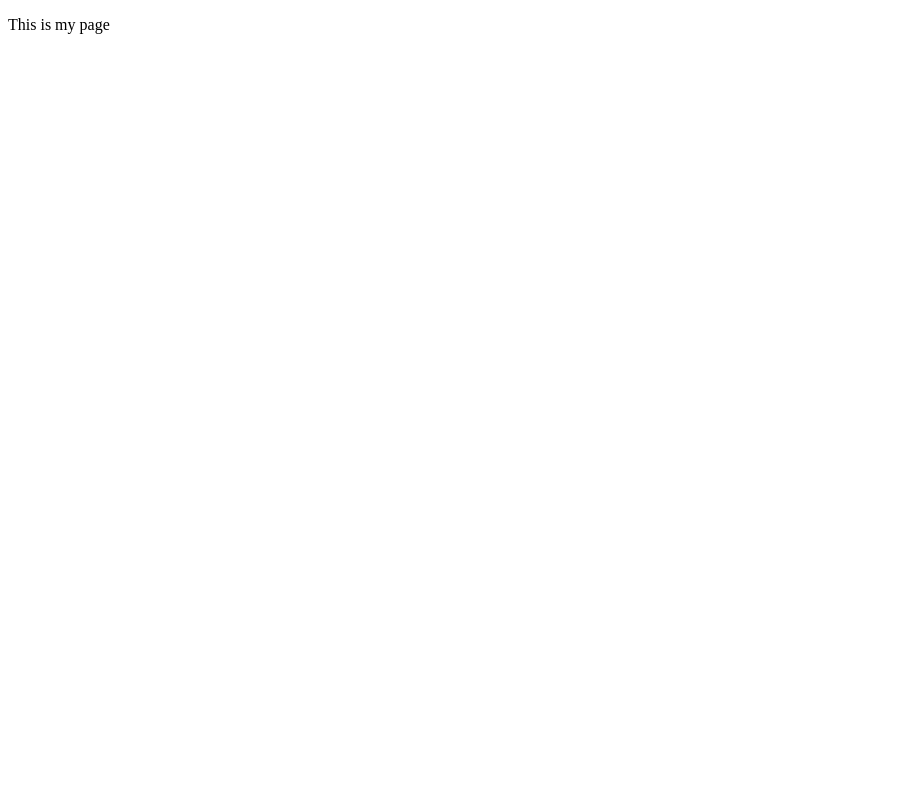
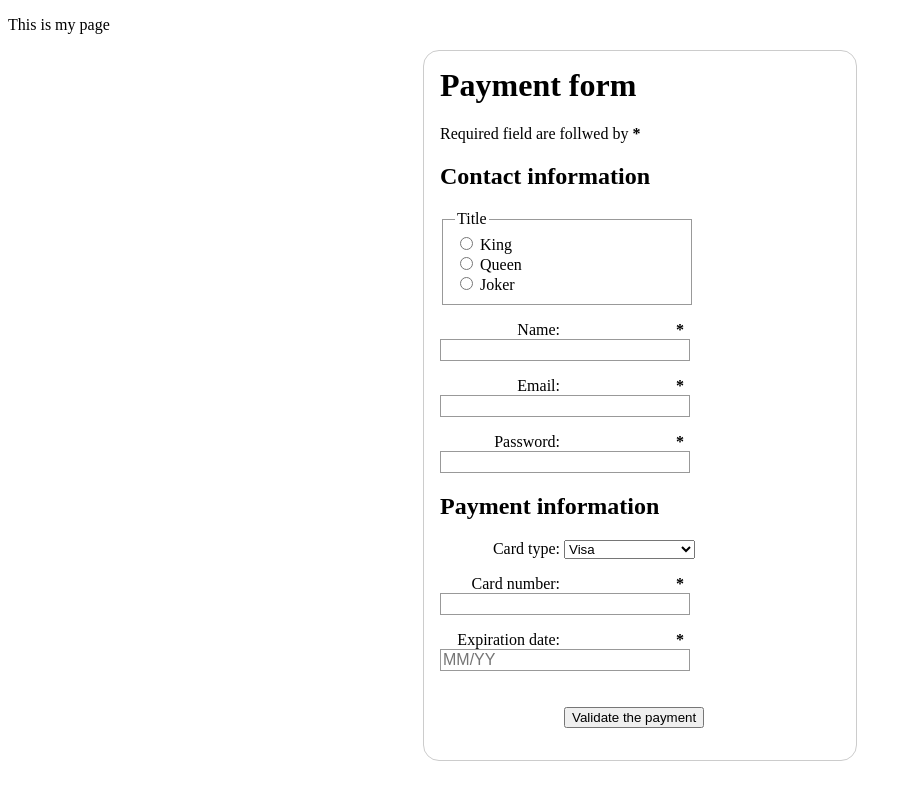
Before and after one commit to DanielT94/payment-form, a plain HTML site: page index.html in a window 1280 px wide. Shown: the whole page, without its empty margins (0-912 px from the left). Drawn offline with Linux system fonts and the light colour scheme.

Commit message:
Added sections for a payment form

```diff
--- a/index.html
+++ b/index.html
@@ -4,8 +4,100 @@
     <meta charset="utf-8">
     <meta name="viewport" content="width=device-width">
     <title>My test page</title>
+    <link href="style.css" rel="stylesheet" />
   </head>
   <body>
     <p>This is my page</p>
+    <form>
+      <h1>Payment form</h1>
+      <p>
+        Required field are follwed by
+        <strong><span aria-label="required">*</span></strong>
+      </p>
+      <section>
+        <h2>Contact information</h2>
+        <fieldset>
+          <legend>Title</legend>
+          <ul>
+            <li>
+              <label for="title_1">
+                <input type="radio" id="title_1" name="title" value="K" />
+                King
+              </label>
+            </li>
+            <li>
+              <label for="title_2">
+                <input type="radio" id="title_2" name="title" value="Q" />
+                Queen
+              </label>
+            </li>
+            <li>
+              <label for="title_3">
+                <input type="radio" id="title_3" name="title" value="J" />
+                Joker
+              </label>
+            </li>
+          </ul>
+        </fieldset>
+        <p>
+          <label for="name">
+            <span>Name: </span>
+            <strong><span aria-label="required">*</span></strong>
+          </label>
+          <input type="text" id="name" name="username" />
+        </p>
+        <p>
+          <label for="mail">
+            <span>Email: </span>
+            <strong><span aria-label="required">*</span></strong>
+          </label>
+          <input type="email" id="mail" name="usermail" />
+        </p>
+        <p>
+          <label for="pwd">
+            <span>Password: </span>
+            <strong><span aria-label="required">*</span></strong>
+          </label>
+          <input type="password" id="pwd" name="password" />
+        </p>
+      </section>
+      <section>
+        <h2>Payment information</h2>
+        <p>
+          <label for="card">
+            <span>Card type:</span>
+          </label>
+          <select id="card" name="usercard">
+            <option value="visa">Visa</option>
+            <option value="mc">Mastercard</option>
+            <option value="amex">American Express</option>
+          </select>
+        </p>
+        <p>
+          <label for="number">
+            <span>Card number:</span>
+            <strong><span aria-label="required">*</span></strong>
+          </label>
+          <input type="tel" id="number" name="cardnumber" />
+        </p>
+        <p>
+          <label for="expiration">
+            <span>Expiration date:</span>
+            <strong><span aria-label="required">*</span></strong>
+          </label>
+          <input
+            type="text"
+            id="expiration"
+            required="true"
+            placeholder="MM/YY"
+            pattern="^(0[1-9]|1[0-2])\/([0-9]{2})$" />
+        </p>
+      </section>
+      <section>
+        <p>
+          <button type="submit">Validate the payment</button>
+        </p>
+      </section>
+    </form>
   </body>
 </html>
```
